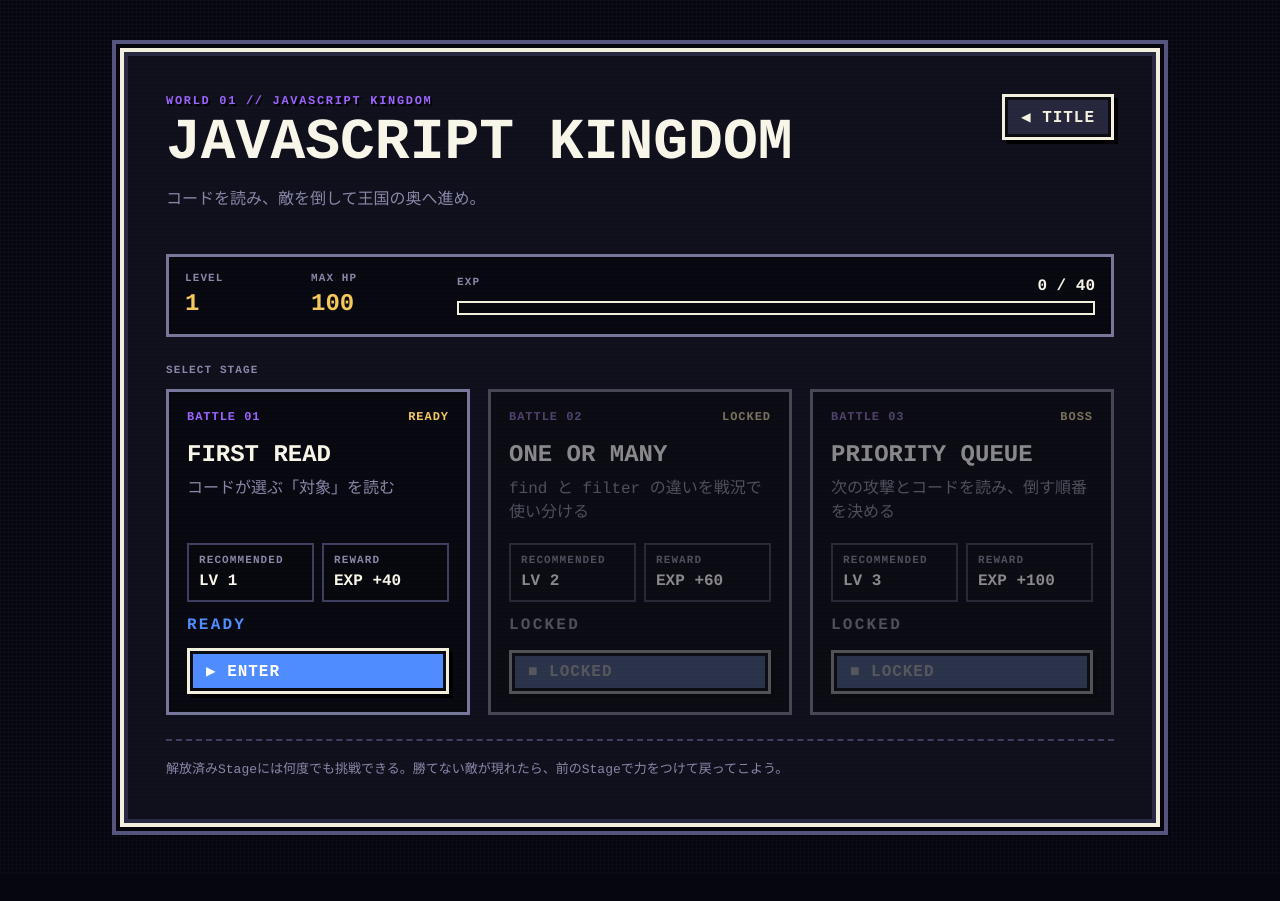
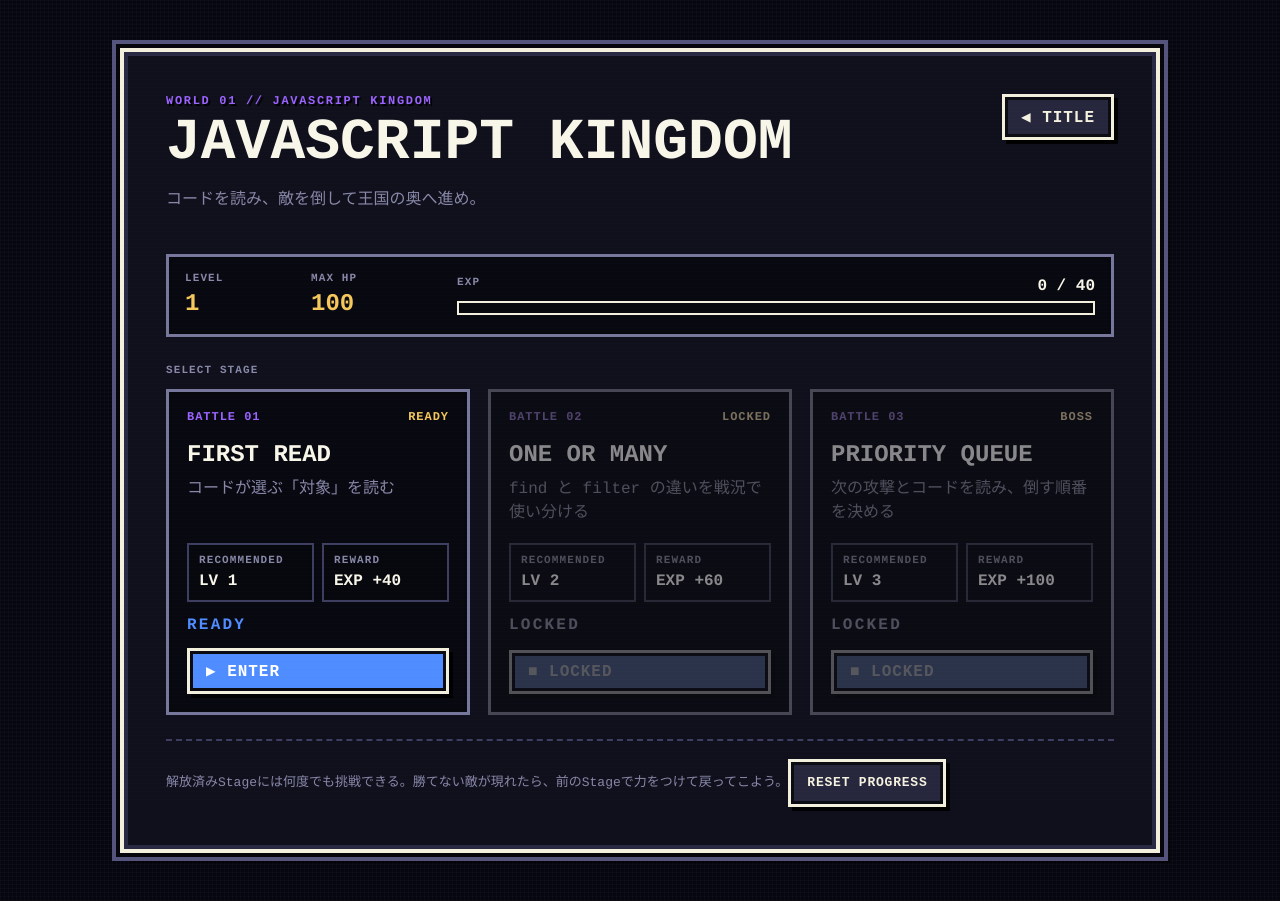
Before and after one commit to mui-1729/code-reading-rpg, a React (Vite) app: page /javascript in a window 1280 px wide. Before the commit the page ends 875 px from the top, so only its background shows below. Built offline with nearby package versions, Linux system fonts and the light colour scheme.

Commit message:
feat: add progress reset control

```diff
--- a/src/routeComponents.tsx
+++ b/src/routeComponents.tsx
@@ -65,12 +65,20 @@ export function HomePage() {
 
 export function JavaScriptAreaPage() {
   const navigate = useNavigate()
-  const { progress, stats } = useProgress()
+  const { progress, stats, resetProgress } = useProgress()
   const levelStartExp = getTotalExpForLevel(stats.level)
   const nextLevelExp = getTotalExpForLevel(stats.level + 1)
   const expInLevel = progress.exp - levelStartExp
   const expRange = Math.max(1, nextLevelExp - levelStartExp)
   const expPercent = Math.max(0, Math.min(100, (expInLevel / expRange) * 100))
+
+  const handleResetProgress = () => {
+    const confirmed = window.confirm(
+      '進行状況を初期化します。EXP・Stage CLEAR・Skill解放は元に戻せません。',
+    )
+    if (!confirmed) return
+    resetProgress()
+  }
 
   return (
     <main className="app-shell area-shell title-screen">
@@ -154,7 +162,12 @@ export function JavaScriptAreaPage() {
         </section>
 
         <footer className="area-footer">
-          解放済みStageには何度でも挑戦できる。勝てない敵が現れたら、前のStageで力をつけて戻ってこよう。
+          <span>
+            解放済みStageには何度でも挑戦できる。勝てない敵が現れたら、前のStageで力をつけて戻ってこよう。
+          </span>
+          <button type="button" className="secondary-button area-reset" onClick={handleResetProgress}>
+            RESET PROGRESS
+          </button>
         </footer>
       </section>
     </main>
```
